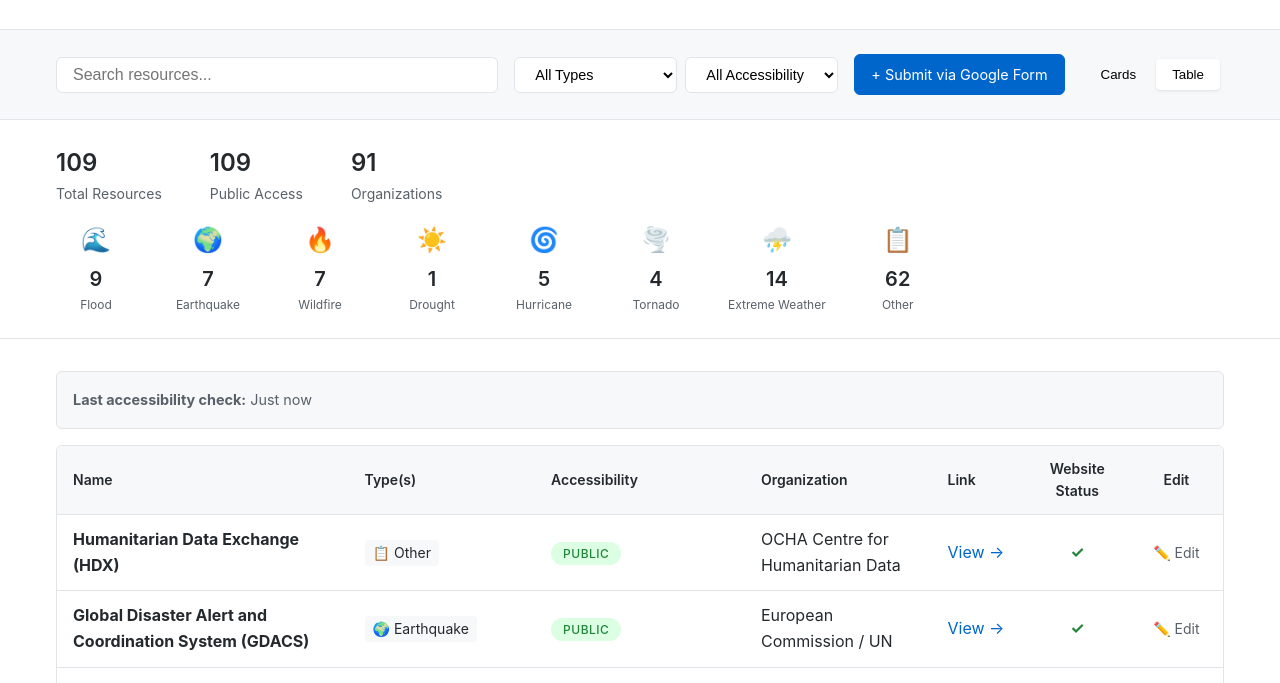
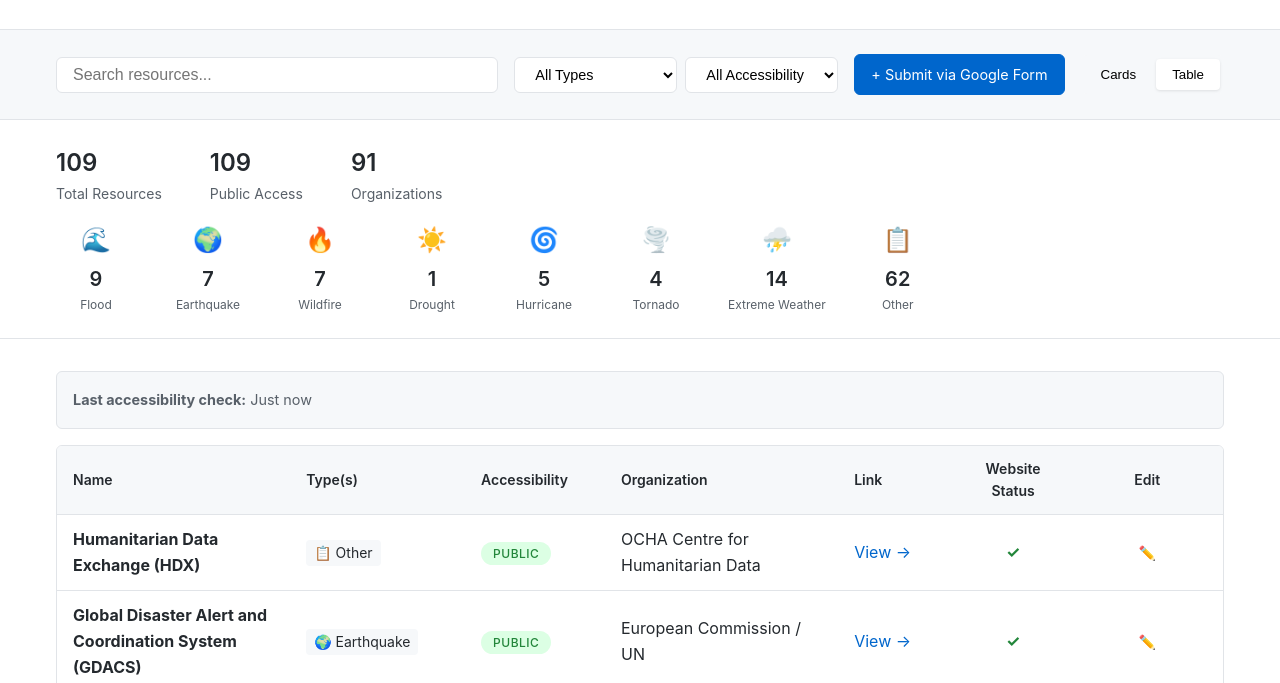
Before and after one commit to ESIPFed/disasters-trusted-data-now, a plain HTML site: page index.html in a window 1280 px wide. Shown: the part 117-800 px from the top of the page. Drawn offline with Linux system fonts and the light colour scheme.

Commit message:
Improve table UI: refit column widths, simplify edit icon, add version support, fix pre-fill URLs

```diff
--- a/index.html
+++ b/index.html
@@ -84,13 +84,13 @@
     .table-view { display: none; overflow-x: auto; border: 1px solid var(--border); border-radius: 6px; background: var(--white); }
     table { width: 100%; border-collapse: collapse; table-layout: fixed; }
     th { background: var(--bg); padding: .75rem 1rem; text-align: left; font-weight: 600; font-size: .875rem; color: var(--text); border-bottom: 1px solid var(--border); }
-    th:nth-child(1) { width: 25%; } /* Name */
-    th:nth-child(2) { width: 16%; } /* Type(s) */
-    th:nth-child(3) { width: 18%; } /* Accessibility */
-    th:nth-child(4) { width: 16%; } /* Organization */
-    th:nth-child(5) { width: 8%; } /* Link */
-    th:nth-child(6) { width: 9%; text-align: center; } /* Website Status */
-    th:nth-child(7) { width: 8%; text-align: center; } /* Edit */
+    th:nth-child(1) { width: 20%; } /* Name */
+    th:nth-child(2) { width: 15%; } /* Type(s) */
+    th:nth-child(3) { width: 12%; } /* Accessibility */
+    th:nth-child(4) { width: 20%; } /* Organization */
+    th:nth-child(5) { width: 10%; } /* Link */
+    th:nth-child(6) { width: 10%; text-align: center; } /* Website Status */
+    th:nth-child(7) { width: 13%; text-align: center; } /* Edit */
     td { padding: .75rem 1rem; border-bottom: 1px solid var(--border); white-space: nowrap; overflow: hidden; text-overflow: ellipsis; }
     td:first-child { white-space: normal; }
     td:nth-child(2) { white-space: normal; }
@@ -265,12 +265,18 @@
     // OPTION 1: Use your existing submission form (recommended for simplicity)
     // OPTION 2: Create a separate update form (better UX but more work)
 
-    // To get the URL field entry ID for pre-filling:
+    // To get the URL field entry ID for pre-filling and avoid "continue draft" issues:
     // 1. Open your Google Form in edit mode
     // 2. Click ⋮ (three dots) → "Get pre-filled link"
-    // 3. Fill the URL/Link field with "TEST_URL"
+    // 3. Fill the URL/Link field with "TEST_URL" (and ONLY this field)
     // 4. Click "Get link" and copy the URL
-    // 5. Extract the entry ID (e.g., entry.123456789)
+    // 5. Extract the entry ID from the URL (e.g., entry.123456789)
+    // 6. Make sure the URL format is: .../viewform?usp=pp_url&entry.XXXXX=value
+    //
+    // Note: If you see "continue draft?" when clicking edit links:
+    // - Clear your browser cookies/cache for Google Forms
+    // - Make sure the entry ID below matches your form's URL field
+    // - The usp=pp_url parameter should prevent draft conflicts
 
     // OPTION 1: Use existing form (just get the entry ID for the URL field)
     const UPDATE_FORM_BASE_URL = GOOGLE_FORM_VIEW_URL; // Reuse existing form
@@ -286,7 +292,9 @@
         // Not configured yet - just return the form without pre-fill
         return UPDATE_FORM_BASE_URL;
       }
-      return `${UPDATE_FORM_BASE_URL}?${UPDATE_FORM_URL_FIELD_ID}=${encodeURIComponent(resourceURL)}`;
+      // Add usp=pp_url parameter to indicate this is a pre-populated URL
+      const separator = UPDATE_FORM_BASE_URL.includes('?') ? '&' : '?';
+      return `${UPDATE_FORM_BASE_URL}${separator}usp=pp_url&${UPDATE_FORM_URL_FIELD_ID}=${encodeURIComponent(resourceURL)}`;
     }
 
     // Hook the button to open your form
@@ -404,6 +412,9 @@
 
         const editURL = getUpdateFormURL(resource.url || '');
 
+        // Show version if available (v1, v2, v3, etc.)
+        const version = resource.version ? ` v${resource.version}` : '';
+
         return `
           <tr>
             <td><strong>${escapeHTML(resource.name || 'Untitled')}</strong></td>
@@ -412,7 +423,7 @@
             <td>${escapeHTML(resource.organization || '—')}</td>
             <td><a href="${escapeAttr(resource.url || '#')}" target="_blank" rel="noopener noreferrer" class="resource-link">View →</a></td>
             <td>${linkStatus}</td>
-            <td><a href="${escapeAttr(editURL)}" target="_blank" rel="noopener noreferrer" class="edit-link">✏️ Edit</a></td>
+            <td><a href="${escapeAttr(editURL)}" target="_blank" rel="noopener noreferrer" class="edit-link" title="Edit resource">✏️${version}</a></td>
           </tr>
         `;
       }).join('');
```
